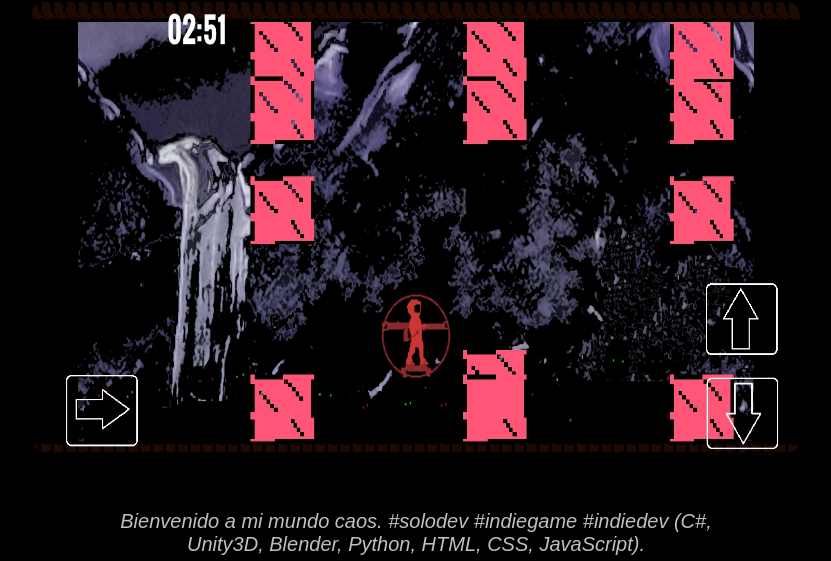
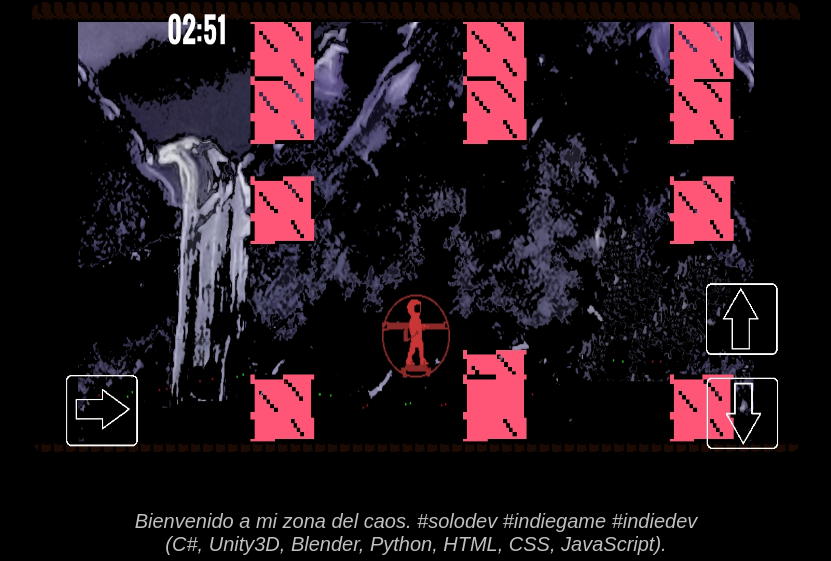
Before and after one commit to R3dCyb3rLin3/r3dcyb3rlin3, a plain HTML site: page index.html in a window 1280 px wide. Shown: the part 168-729 px from the top of the page, without its empty margins (224-1055 px from the left). Drawn offline with Linux system fonts and the light colour scheme.

Commit message:
Update index.html
del

```diff
--- a/index.html
+++ b/index.html
@@ -33,7 +33,7 @@
 	<div class="presen">
 		<em id="creo">
 
-		 Bienvenido a mi mundo caos.
+		 Bienvenido a mi zona del caos.
    		 #solodev #indiegame #indiedev
                  (C#, Unity3D, Blender, Python, HTML, CSS, JavaScript).
 
```
